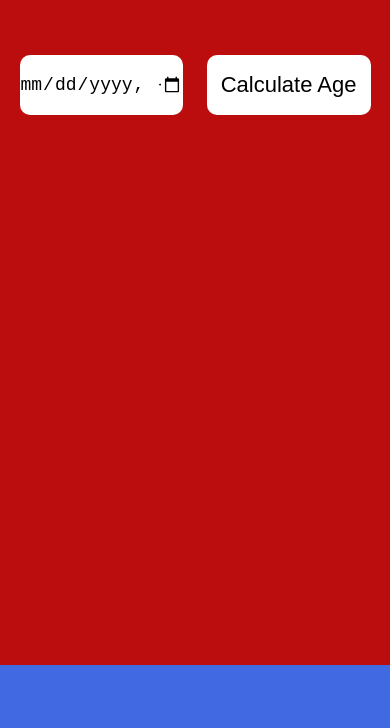
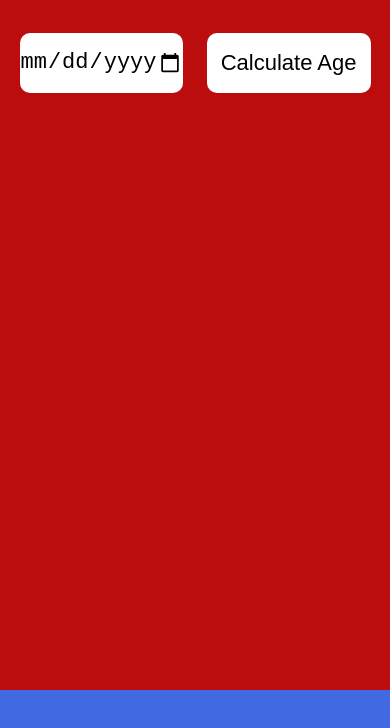
Before and after one commit to soorajsin/AgeCalculator.github.io, a plain HTML site: page index.html in a window 390 px wide. Drawn offline with Linux system fonts and the light colour scheme.

Commit message:
Update style.css

```diff
--- a/style.css
+++ b/style.css
@@ -48,7 +48,7 @@ body{
          .container{
           margin-top: 430px;
           width: 400px;
-          height: 800px;
+          height: 850px;
           background: rgb(187, 13, 13);
           display: flex;
           flex-direction: column;
@@ -82,7 +82,7 @@ input:hover{
                     top: 5%;
                     height: 60px;
                     width: 42%;
-                    font-size: 18px;
+                    font-size: 22px;
                     color: black;
                     background-color: white;
                     border-radius: 10px;
```
